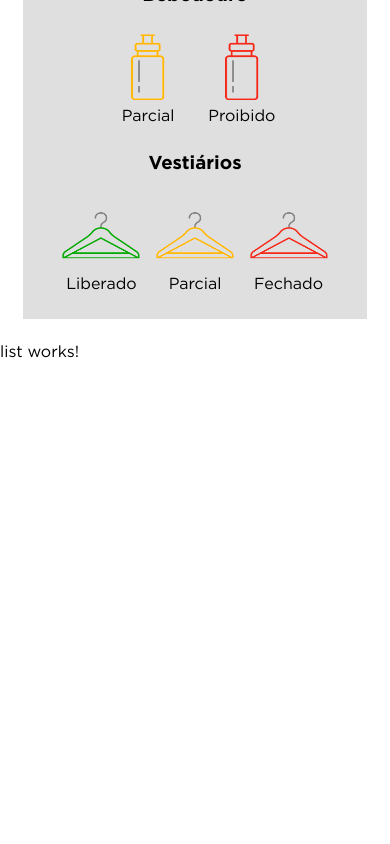
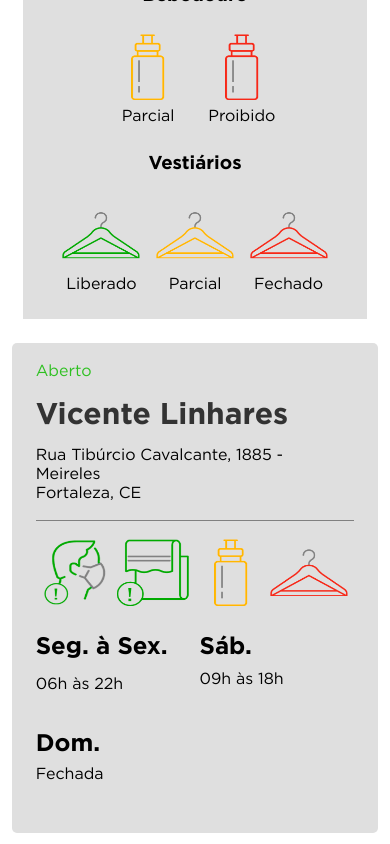
Before and after one commit to Joao-Carlos2002/desafio-smartfit, an Angular app: page / in a window 390 px wide. Shown: the part 1390-2234 px from the top of the page. Before the commit the page ends 1752 px from the top, so only its background shows below. Built offline with nearby package versions, Linux system fonts and the light colour scheme.

Commit message:
style: mobile style complete

```diff
--- a/src/app/components/list/list.component.html
+++ b/src/app/components/list/list.component.html
@@ -1 +1,41 @@
-<p>list works!</p>
+<section class="list-container">
+  <div class="container-unit">
+    <p class="status-unit">Aberto</p>
+    <h1 class="city-name">Vicente Linhares</h1>
+    <p class="address-unit">Rua Tibúrcio Cavalcante, 1885 - Meireles</p>
+    <p class="state-name">Fortaleza, CE</p>
+    <div class="hr"></div>
+    <div class="images-container">
+      <img
+        src="../../../assets/images/png/required-mask.png"
+        alt="Máscara Obrigatória"
+      />
+      <img
+        src="../../../assets/images/png/required-towel.png"
+        alt="Toalha Obrigatória"
+      />
+      <img
+        src="../../../assets/images/png/partial-fountain.png"
+        alt="Bebedouro Obrigatória"
+      />
+      <img
+        src="../../../assets/images/png/forbidden-lockerroom.png"
+        alt="Vestiário Obrigatória"
+      />
+    </div>
+    <div class="hour-container">
+      <div class="day-container">
+        <h2 class="week-day">Seg. à Sex.</h2>
+        <p class="hour-week">06h às 22h</p>
+      </div>
+      <div class="day-container">
+        <h2 class="saturday">Sáb.</h2>
+        <p class="hour-saturday">09h às 18h</p>
+      </div>
+      <div class="day-container">
+        <h2 class="sunday">Dom.</h2>
+        <p class="hour-sunday">Fechada</p>
+      </div>
+    </div>
+  </div>
+</section>
--- a/src/app/components/list/list.component.scss
+++ b/src/app/components/list/list.component.scss
@@ -0,0 +1,45 @@
+@media (max-width: 480px) {
+  section {
+    margin: 3vw;
+    .container-unit {
+      background-color: var(--light-grey);
+      border-radius: 5px;
+      padding: 1.2rem 1.5rem;
+      .status-unit {
+        color: var(--green);
+        margin-bottom: 1rem;
+      }
+      h1 {
+        color: var(--dark-grey);
+        font-size: 30px;
+      }
+      .address-unit {
+        margin-top: 0.8rem;
+        width: 16rem;
+      }
+      .hr {
+        margin: 2vh 0;
+        background-color: var(--medium-grey);
+      }
+      .images-container {
+        display: flex;
+        margin-bottom: 3vh;
+        img {
+          width: 20vw;
+          height: 18vw;
+        }
+      }
+      .hour-container {
+        display: flex;
+        flex-wrap: wrap;
+        width: 100%;
+        .day-container {
+          margin: 0 10% 7% 0;
+          p {
+            margin: 10% 0;
+          }
+        }
+      }
+    }
+  }
+}
```
